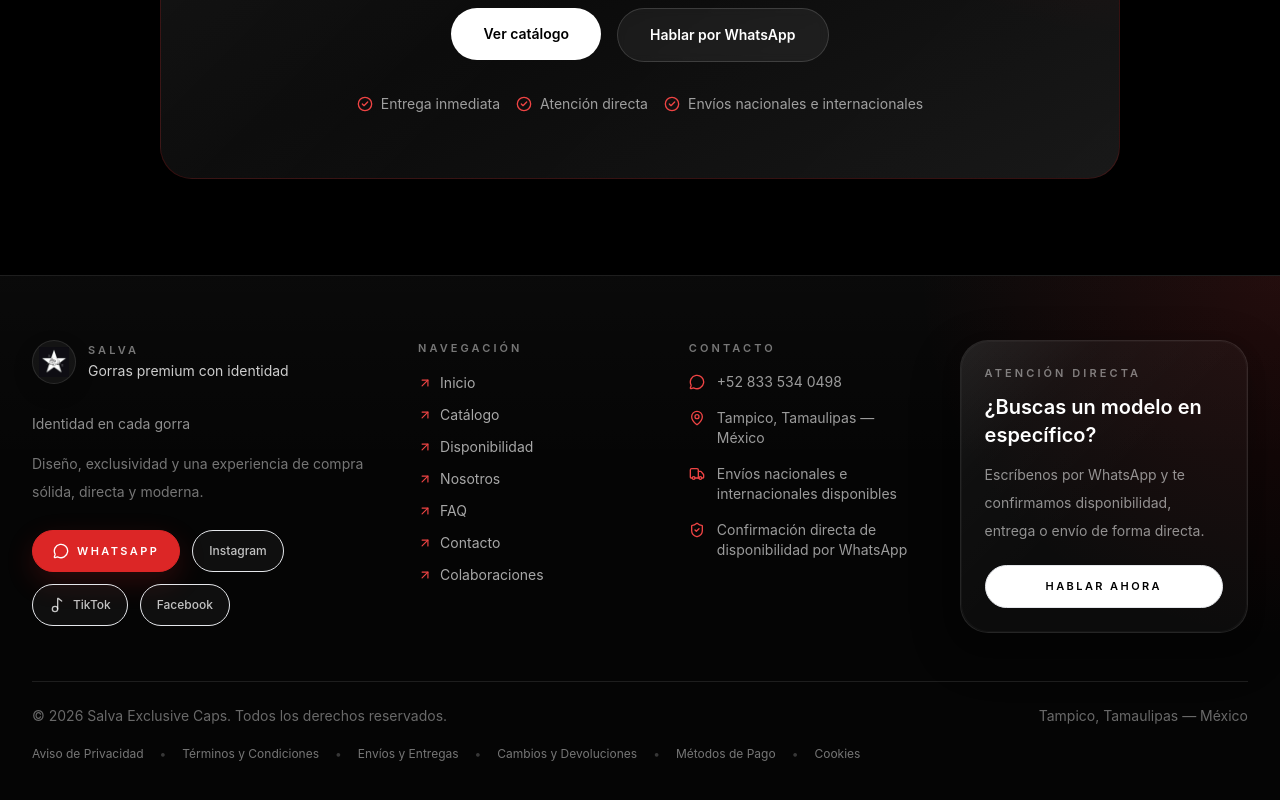
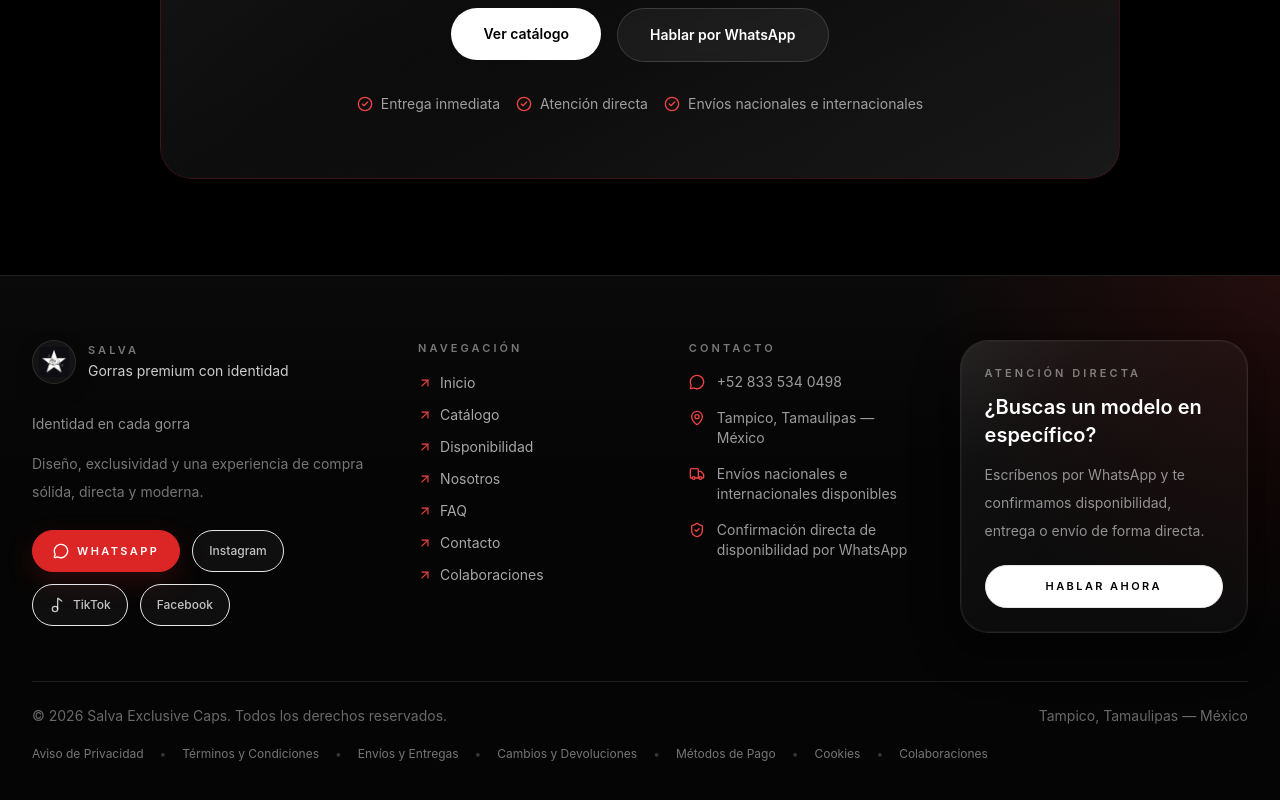
Before and after one commit to salva-ventures/salva-exclusive-caps-web, a Next.js app: page / in a window 1280 px wide. Shown: the part 6206-7006 px from the top of the page. Built offline with nearby package versions, Linux system fonts and the light colour scheme.

Commit message:
Agrega colaboraciones al footer

```diff
--- a/src/components/Footer.tsx
+++ b/src/components/Footer.tsx
@@ -304,6 +304,15 @@ export default function Footer() {
             >
               Cookies
             </Link>
+
+            <span className="text-white/20">•</span>
+
+            <Link
+              href="/colaboraciones"
+              className="transition-colors duration-300 hover:text-white"
+            >
+              Colaboraciones
+            </Link>
           </div>
         </motion.div>
       </motion.div>
```
